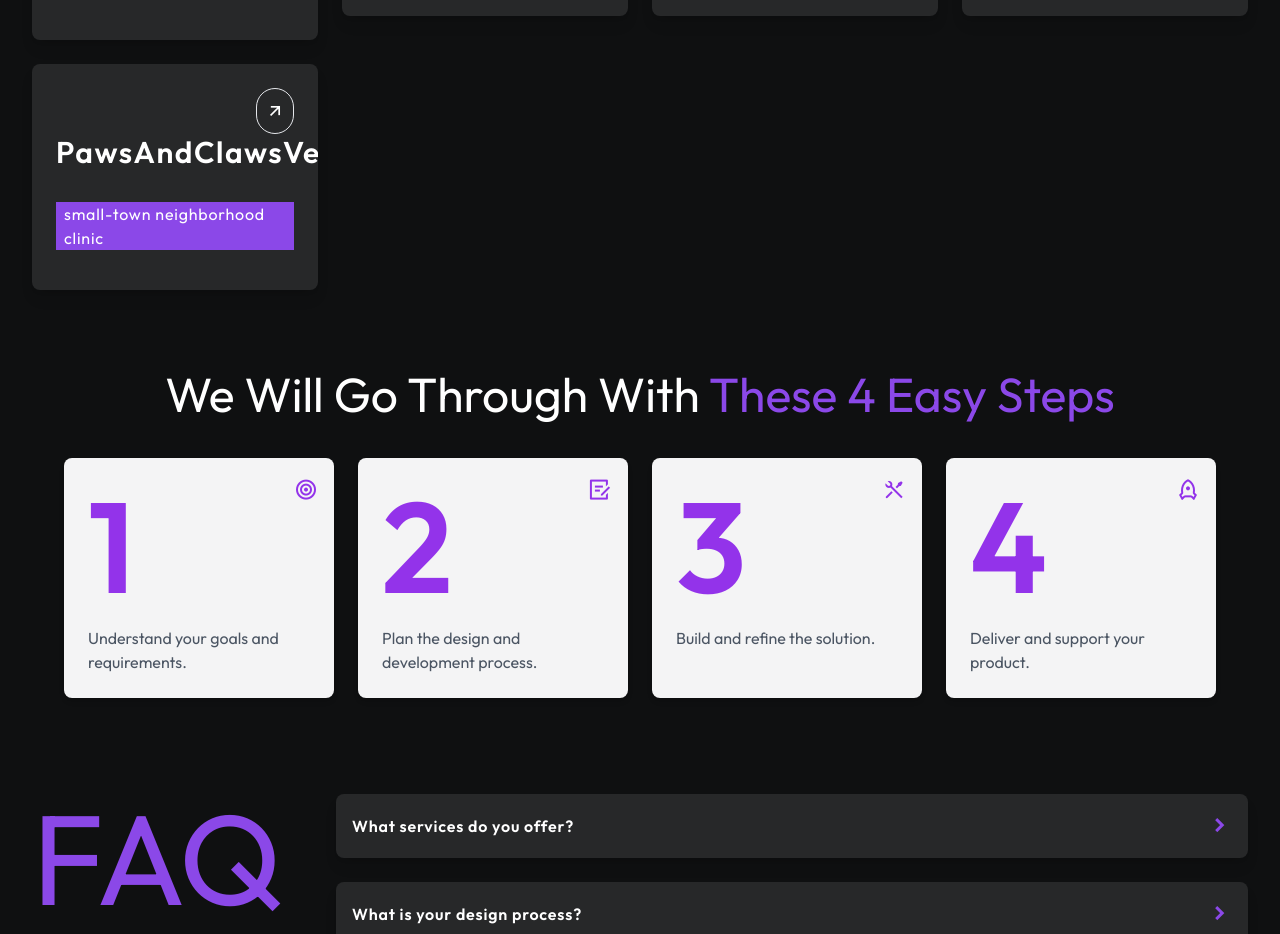
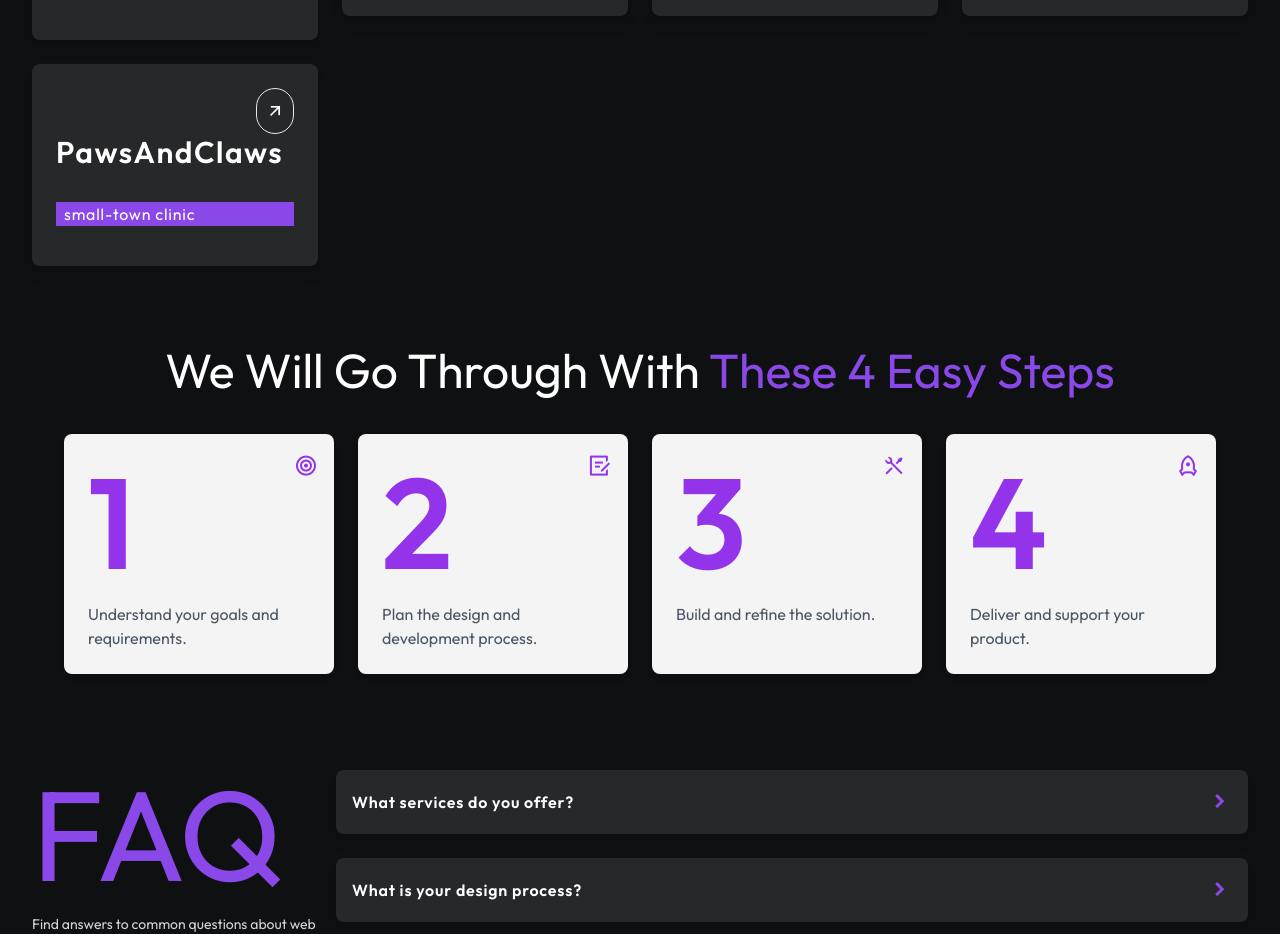
Before and after one commit to malikcancode/Muhammad-Yasir, a React (Vite) app: page / in a window 1280 px wide. Shown: the part 1484-2418 px from the top of the page. Built offline with nearby package versions, Linux system fonts and the light colour scheme.

Commit message:
Update Projects.jsx

```diff
--- a/src/components/Projects.jsx
+++ b/src/components/Projects.jsx
@@ -49,8 +49,8 @@ const projectData = [
   },
      {
     id: 9,
-    title: "PawsAndClawsVet",
-    subheading: "small-town neighborhood clinic",
+    title: "PawsAndClaws",
+    subheading: "small-town clinic",
     link: "https://paws-and-claws-vet.vercel.app/",
   },
 ];
```
